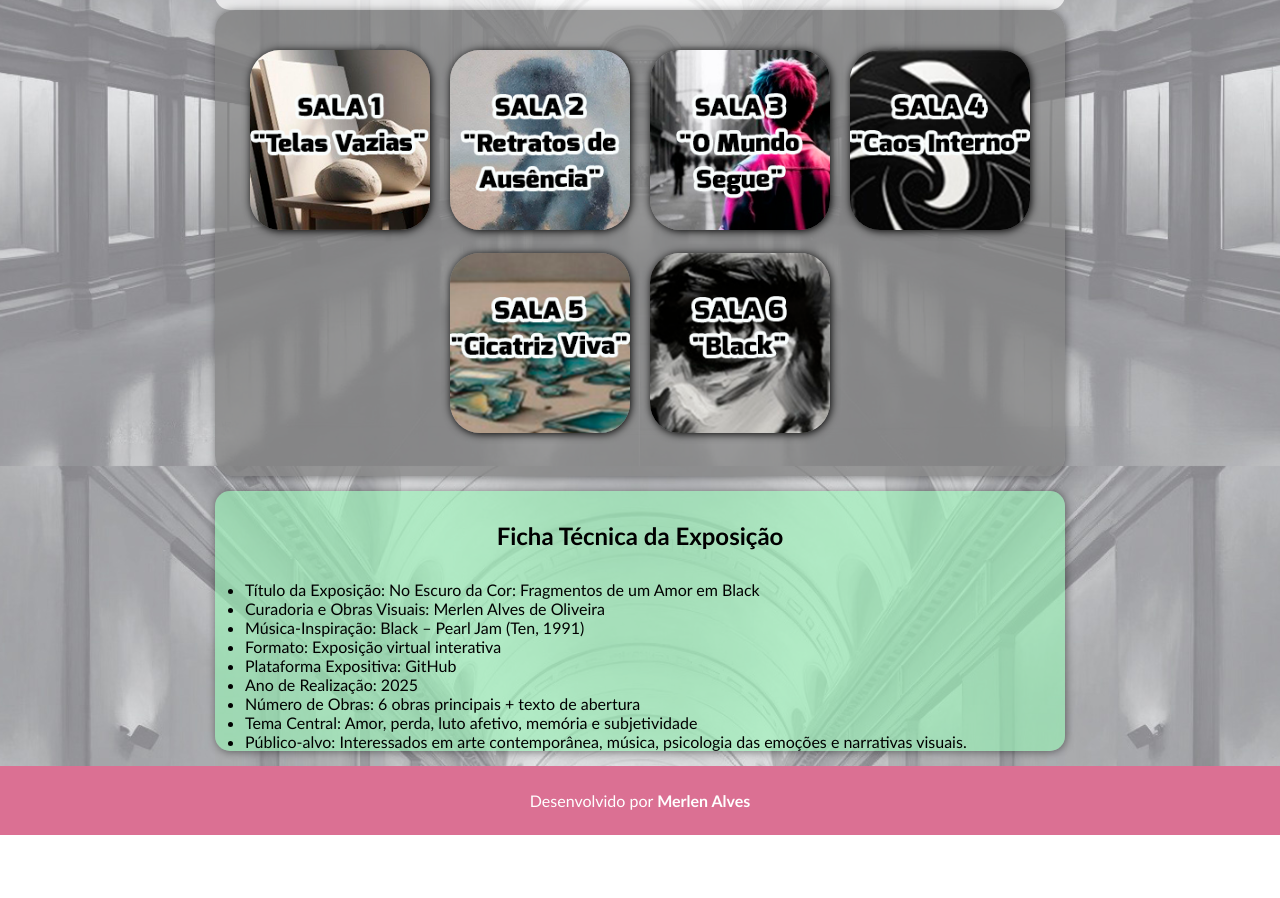
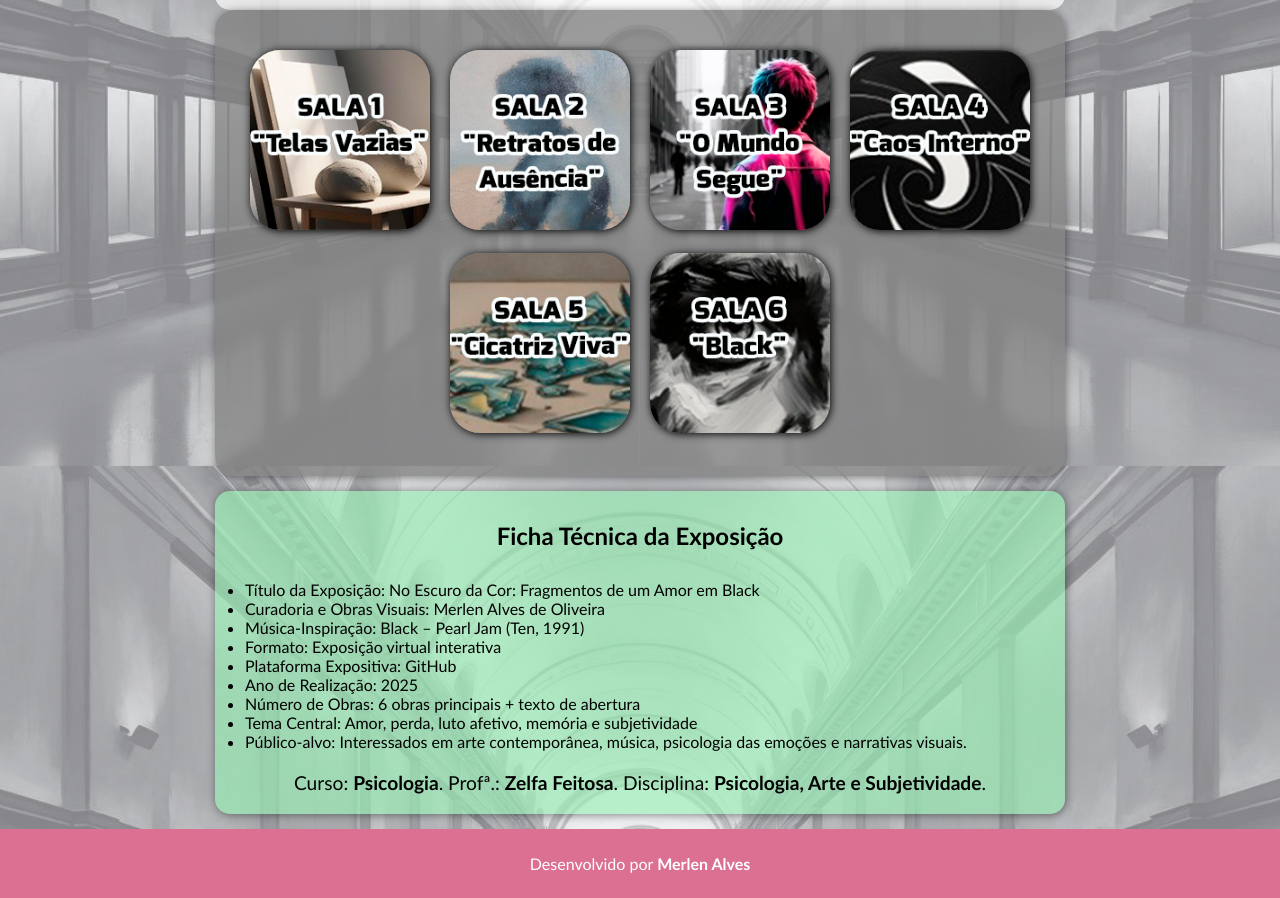
Before and after one commit to merlenalves/psicologia, a plain HTML site: page index.html in a window 1280 px wide. Shown: the part 1134-2032 px from the top of the page. Before the commit the page ends 1969 px from the top, so only its background shows below. Drawn offline with Linux system fonts and the light colour scheme.

Commit message:
atualização

```diff
--- a/index.html
+++ b/index.html
@@ -60,9 +60,10 @@
         <li>Tema Central: Amor, perda, luto afetivo, memória e subjetividade</li>
         <li>Público-alvo: Interessados em arte contemporânea, música, psicologia das emoções e narrativas visuais.</li>
        </ul>
+       <p>Curso: <strong>Psicologia</strong>.  Profª.: <strong>Zelfa Feitosa</strong>.  Disciplina: <strong>Psicologia, Arte e Subjetividade</strong>. </p>
     </section>
     <footer>
-        <p>Desenvolvido por <a href="">Merlen Alves</a></p>
+        <p>Desenvolvido por <a href="http://instagran.com/merlen_alves_" target="_blank">Merlen Alves</a></p>
     </footer>
 </body>
 </html>
--- a/style.css
+++ b/style.css
@@ -129,6 +129,10 @@ section > h2 {
     padding: 30px;
     text-align: center;
 }
+section > p {
+    font-size: 1.2em;
+    padding: 20px;
+}
 section > ul {
     padding-left: 30px;
 }
```
